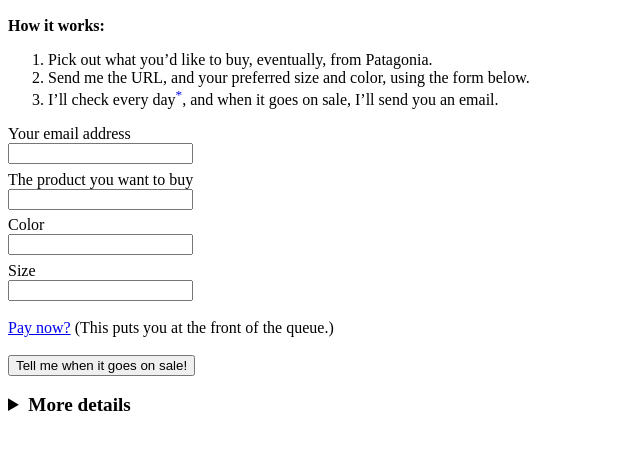
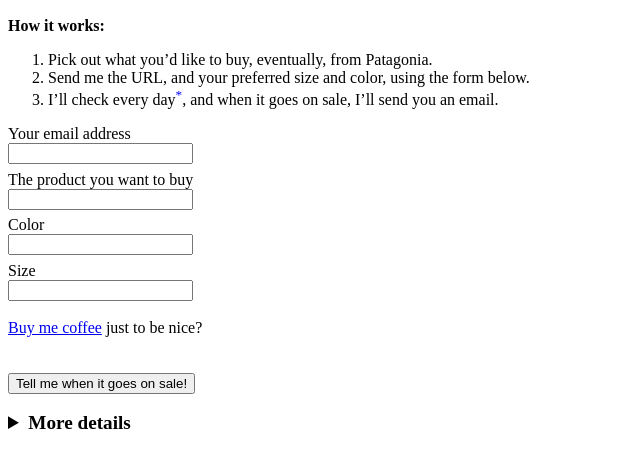
Before and after one commit to curiositry/price-drop-alert, a plain HTML site: page index.html in a window 1280 px wide. Shown: the part 110-578 px from the top of the page, without its empty margins (0-640 px from the left). Drawn offline with Linux system fonts and the light colour scheme.

Commit message:
Cleanup and bugfixes

```diff
--- a/index.html
+++ b/index.html
@@ -112,16 +112,14 @@
         href="https://www.curiositry.com">@curiositry</a></p>
   </details>
 
-  <!-- <script>document.write("<script type='text/javascript' src='//analytics.autodidacts.io/plugins/SimpleABTesting/public/salez.ca.js?v=" + new Date().toISOString().slice(0, 13).replace('T', '') + "'><\/script>")</script> -->
-  <!-- Matomo -->
+  <!-- Matomo + bespoke grug-brained split testing -->
   <script>
     var _paq = window._paq = window._paq || [];
-    /* tracker methods like "setCustomDimension" should be called before "trackPageView" */
     splitTests = {
       "pricing": {
         js: function () {
           document.getElementById("split-test__pricing").hidden = true;
-          document.getElementById("split-test__pay-now").outerHTML = `<a data-track-content data-content-name="Portal support link" data-content-piece="Buy me a coffee" href="https://www.autodidacts.io/#/portal/support">Buy me coffee</a> just to be nice?<br>`;
+          document.getElementById("split-test__pay-link").outerHTML = `<a data-track-content data-content-name="Portal support link" data-content-piece="Buy me a coffee" href="https://www.autodidacts.io/#/portal/support">Buy me coffee</a> just to be nice?<br>`;
         }
       },
       "classy": {
@@ -140,8 +138,8 @@
 
     for (let i = 0; i < Object.keys(splitTests).length; i++) {
       objectKey = Object.keys(splitTests)[i]
-      console.log(objectKey)
-      console.log(splitTests[objectKey])
+      //console.log(objectKey)
+      //console.log(splitTests[objectKey])
 
       variantKey = "split-test-" + objectKey
       variantCookie = localStorage.getItem(variantKey)
@@ -173,14 +171,14 @@
     _paq.push(['trackVisibleContentImpressions']);
     _paq.push(['enableLinkTracking']);
     (function () {
-      //var u = "//analytics.autodidacts.io/";
-      var u = "//localhost/matomo-piwik-installs/matomo-testing/";
+      var u = "//analytics.autodidacts.io/";
       _paq.push(['setTrackerUrl', u + 'matomo.php']);
-      //_paq.push(['setSiteId', '6']);
-      _paq.push(['setSiteId', '1']);
+      _paq.push(['setSiteId', '6']);
       var d = document, g = d.createElement('script'), s = d.getElementsByTagName('script')[0];
       g.async = true; g.src = u + 'matomo.js'; s.parentNode.insertBefore(g, s);
     })();
+
+
   </script>
   <noscript>
     <p><img referrerpolicy="no-referrer-when-downgrade" src="//analytics.autodidacts.io/matomo.php?idsite=6&amp;rec=1"
```
